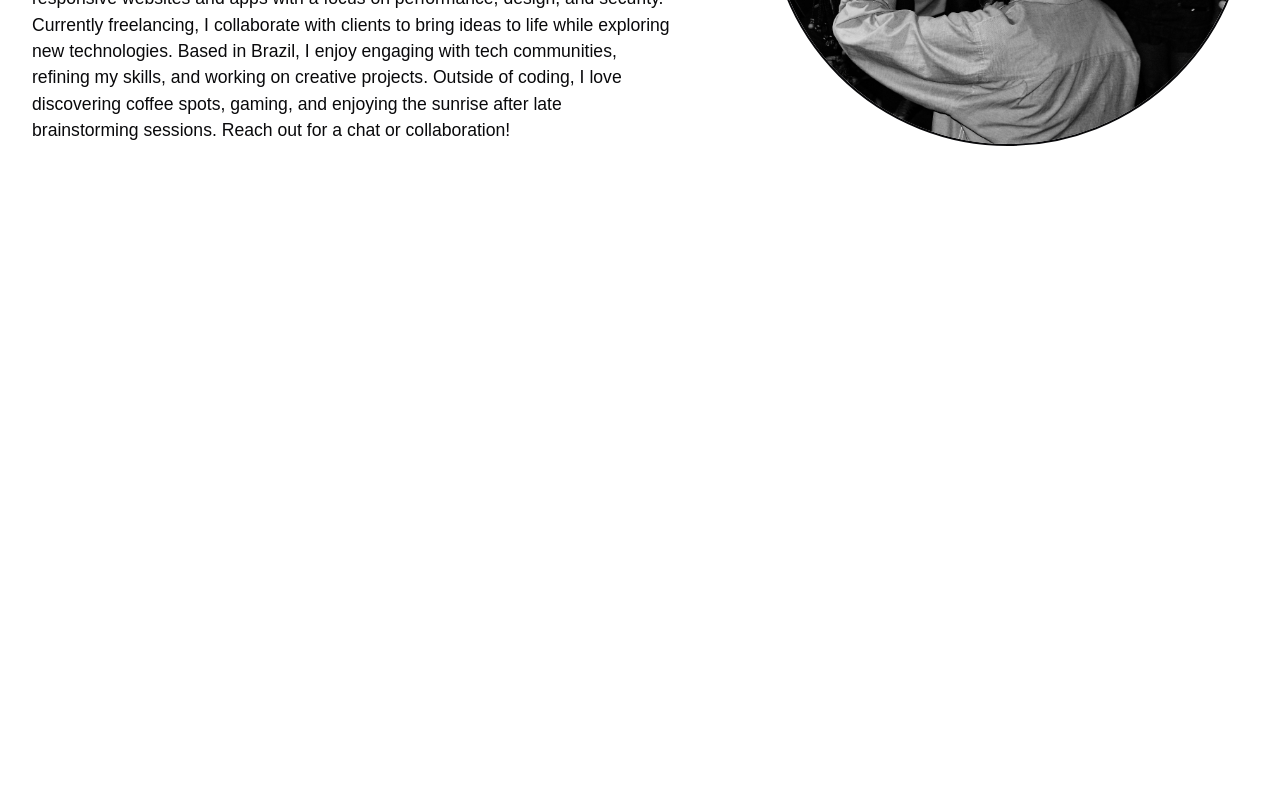
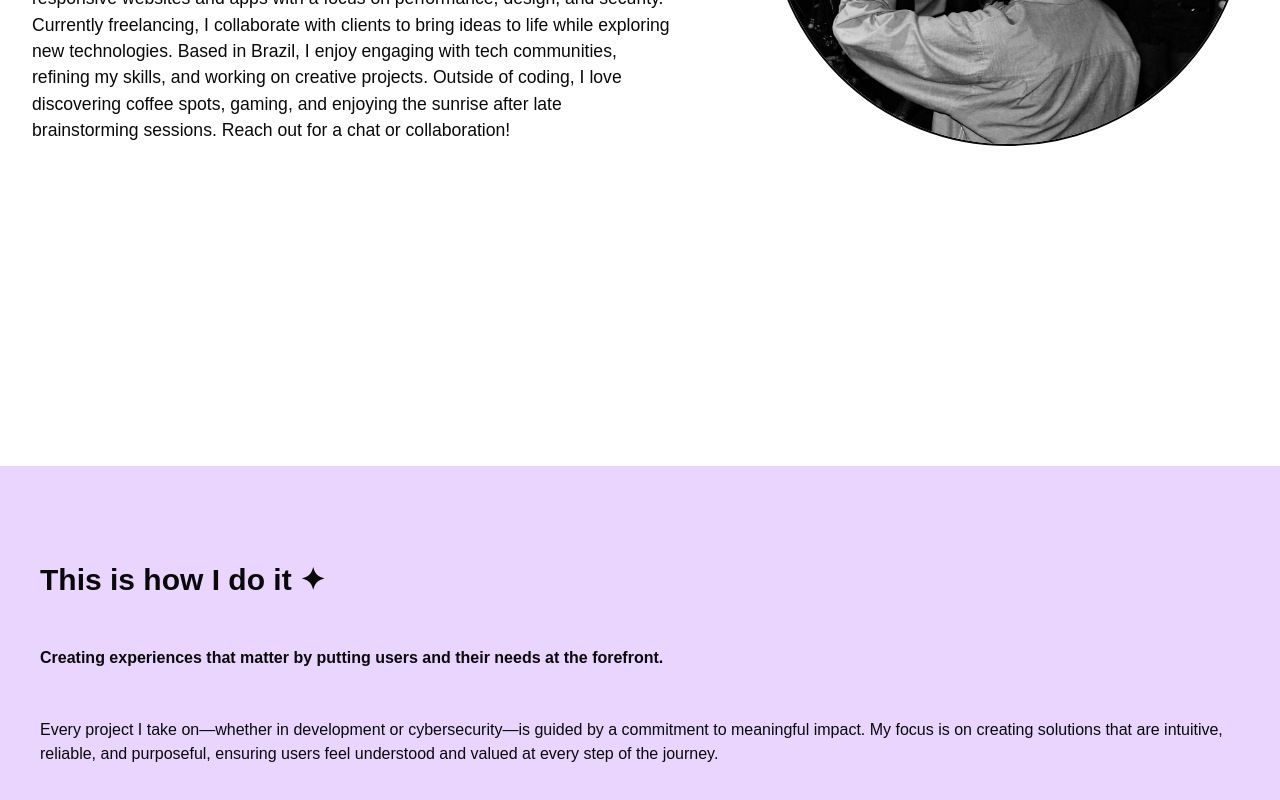
Before and after one commit to sushinectar/my-portfolio, a Next.js app: page /about in a window 1280 px wide. Shown: the part 542-1342 px from the top of the page. Before the commit the page ends 1008 px from the top, so only its background shows below. Built offline with nearby package versions, Linux system fonts and the light colour scheme.

Commit message:
work section is in progress

```diff
--- a/src/app/about/page.js
+++ b/src/app/about/page.js
@@ -119,7 +119,27 @@ export default function About() {
           </div>
         </div>
 
-        <div></div>
+        <div className="flex flex-col justify-center items-center text-center w-screen py-24 px-10 bg-purple-200">
+          <div className="flex flex-col text-left gap-12">
+            <h1 className="font-semibold text-3xl">This is how I do it ✦</h1>
+            <h2 className="font-semibold">
+              Creating experiences that matter by putting users and their needs
+              at the forefront.
+            </h2>
+            <p className>
+              Every project I take on—whether in development or cybersecurity—is
+              guided by a commitment to meaningful impact. My focus is on
+              creating solutions that are intuitive, reliable, and purposeful,
+              ensuring users feel understood and valued at every step of the
+              journey.
+            </p>
+          </div>
+          <div>
+            <div></div>
+            <div></div>
+            <div></div>
+          </div>
+        </div>
       </main>
     </div>
   );
```
